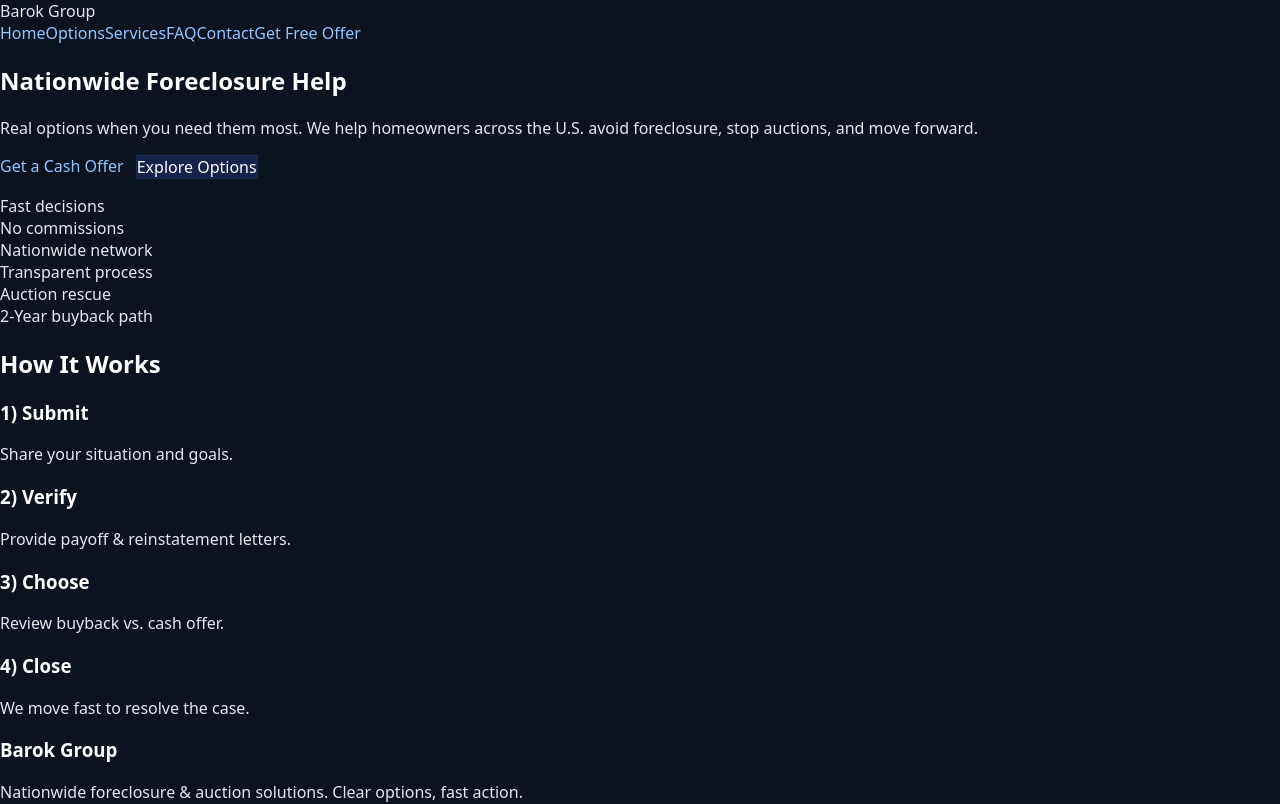
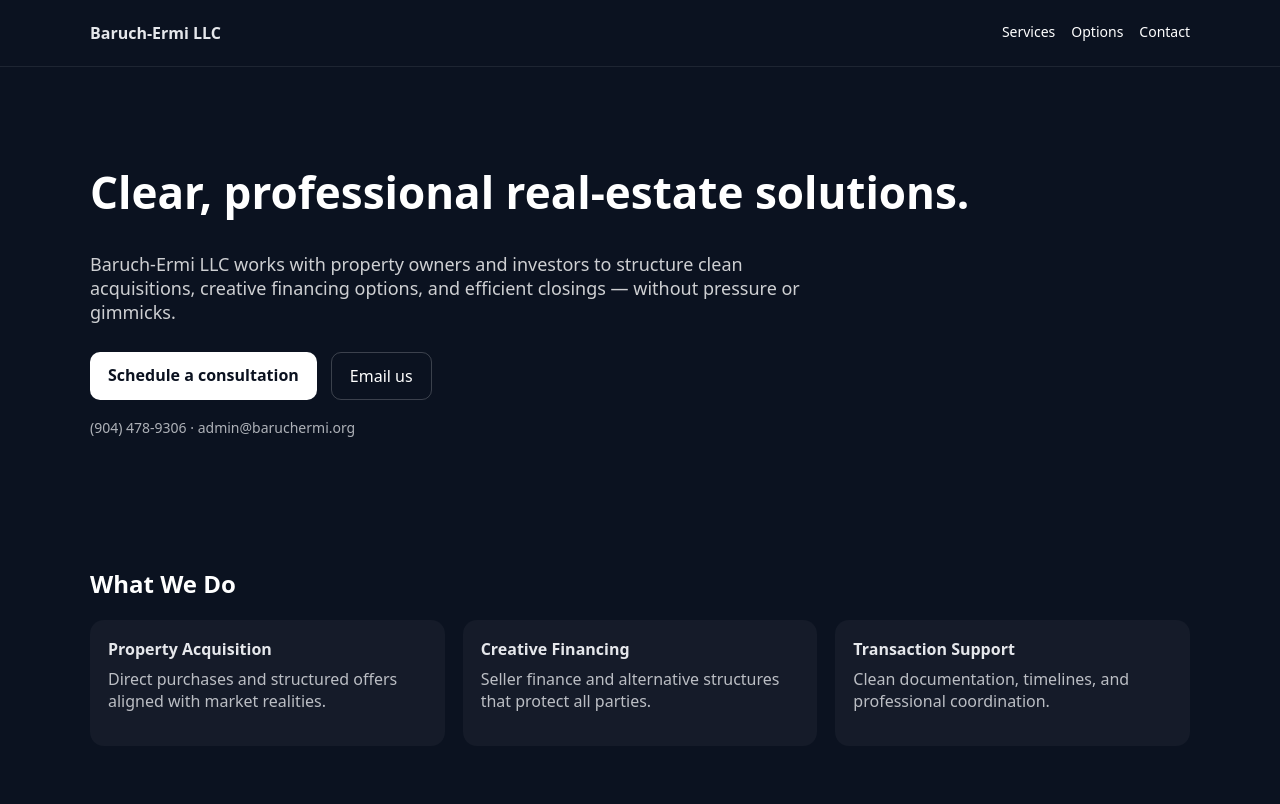
Before and after one commit to duchesam/barokgroup, a Next.js app: page / in a window 1280 px wide. Shown: the top 804 px of the page. Built offline with nearby package versions, Linux system fonts and the light colour scheme.

Commit message:
Update index.js

```diff
--- a/pages/index.js
+++ b/pages/index.js
@@ -1,44 +1,107 @@
+// pages/index.js
 import Head from "next/head";
-import Header from "../components/Header";
-import Footer from "../components/Footer";
 
-export default function Home(){
+export default function Home() {
+  const phoneDisplay = "(904) 478-9306";
+  const phoneLink = "+19044789306";
+  const email = "admin@baruchermi.org";
+
   return (
     <>
-      <Head><title>Baruch Ermi – Nationwide Foreclosure Help</title></Head>
-      <Header />
-      <main>
-        <section className="hero container">
-          <h1>Nationwide Foreclosure Help</h1>
-          <p>Real options when you need them most. We help homeowners across the U.S. avoid foreclosure, stop auctions, and move forward.</p>
-          <div style={{display:"flex",gap:12,flexWrap:"wrap"}}>
-            <a className="btn" href="/get-offer">Get a Cash Offer</a>
-            <a className="btn" style={{background:"#15224a",color:"#fff",border:"1px solid #1e2a52"}} href="/options">Explore Options</a>
+      <Head>
+        <title>Baruch-Ermi LLC | Real Estate Solutions</title>
+        <meta
+          name="description"
+          content="Baruch-Ermi LLC provides professional real estate acquisition and structured transaction solutions across the U.S."
+        />
+      </Head>
+
+      <main style={{ minHeight: "100vh", background: "#0b1220", color: "#fff" }}>
+        {/* Header */}
+        <header style={{ borderBottom: "1px solid rgba(255,255,255,0.08)" }}>
+          <div style={{ maxWidth: 1100, margin: "0 auto", padding: "22px 20px", display: "flex", justifyContent: "space-between" }}>
+            <strong>Baruch-Ermi LLC</strong>
+            <nav style={{ display: "flex", gap: 16, fontSize: 14 }}>
+              <a href="/services" style={{ color: "#fff" }}>Services</a>
+              <a href="/options" style={{ color: "#fff" }}>Options</a>
+              <a href="/contact" style={{ color: "#fff" }}>Contact</a>
+            </nav>
+          </div>
+        </header>
+
+        {/* Hero */}
+        <section style={{ padding: "64px 20px" }}>
+          <div style={{ maxWidth: 1100, margin: "0 auto" }}>
+            <h1 style={{ fontSize: 44, lineHeight: 1.1 }}>
+              Clear, professional real-estate solutions.
+            </h1>
+
+            <p style={{ marginTop: 16, fontSize: 18, maxWidth: 720, color: "rgba(255,255,255,0.8)" }}>
+              Baruch-Ermi LLC works with property owners and investors to structure
+              clean acquisitions, creative financing options, and efficient closings —
+              without pressure or gimmicks.
+            </p>
+
+            <div style={{ marginTop: 28, display: "flex", gap: 14, flexWrap: "wrap" }}>
+              <a
+                href="/contact"
+                style={{
+                  background: "#fff",
+                  color: "#0b1220",
+                  padding: "12px 18px",
+                  borderRadius: 10,
+                  fontWeight: 700,
+                }}
+              >
+                Schedule a consultation
+              </a>
+
+              <a
+                href={`mailto:${email}`}
+                style={{
+                  border: "1px solid rgba(255,255,255,0.2)",
+                  padding: "12px 18px",
+                  borderRadius: 10,
+                  color: "#fff",
+                }}
+              >
+                Email us
+              </a>
+            </div>
+
+            <p style={{ marginTop: 18, fontSize: 14, opacity: 0.75 }}>
+              {phoneDisplay} · {email}
+            </p>
           </div>
         </section>
 
-        <section className="container" style={{paddingTop:16}}>
-          <div className="grid">
-            <div className="pill">Fast decisions</div>
-            <div className="pill">No commissions</div>
-            <div className="pill">Nationwide network</div>
-            <div className="pill">Transparent process</div>
-            <div className="pill">Auction rescue</div>
-            <div className="pill">2-Year buyback path</div>
+        {/* Services */}
+        <section style={{ padding: "32px 20px" }}>
+          <div style={{ maxWidth: 1100, margin: "0 auto" }}>
+            <h2>What We Do</h2>
+
+            <div style={{ display: "grid", gridTemplateColumns: "repeat(auto-fit, minmax(260px, 1fr))", gap: 18, marginTop: 18 }}>
+              {[
+                ["Property Acquisition", "Direct purchases and structured offers aligned with market realities."],
+                ["Creative Financing", "Seller finance and alternative structures that protect all parties."],
+                ["Transaction Support", "Clean documentation, timelines, and professional coordination."],
+              ].map(([title, desc]) => (
+                <div key={title} style={{ background: "rgba(255,255,255,0.04)", padding: 18, borderRadius: 14 }}>
+                  <strong>{title}</strong>
+                  <p style={{ marginTop: 8, opacity: 0.8 }}>{desc}</p>
+                </div>
+              ))}
+            </div>
           </div>
         </section>
 
-        <section className="container content">
-          <h2>How It Works</h2>
-          <div className="grid">
-            <div className="card"><h3>1) Submit</h3><p>Share your situation and goals.</p></div>
-            <div className="card"><h3>2) Verify</h3><p>Provide payoff & reinstatement letters.</p></div>
-            <div className="card"><h3>3) Choose</h3><p>Review buyback vs. cash offer.</p></div>
-            <div className="card"><h3>4) Close</h3><p>We move fast to resolve the case.</p></div>
+        {/* Footer */}
+        <footer style={{ borderTop: "1px solid rgba(255,255,255,0.08)", marginTop: 60 }}>
+          <div style={{ maxWidth: 1100, margin: "0 auto", padding: "20px", fontSize: 14, opacity: 0.7 }}>
+            © {new Date().getFullYear()} Baruch-Ermi LLC · barokgroup.org · {email}
           </div>
-        </section>
+        </footer>
       </main>
-      <Footer />
     </>
   );
 }
```
